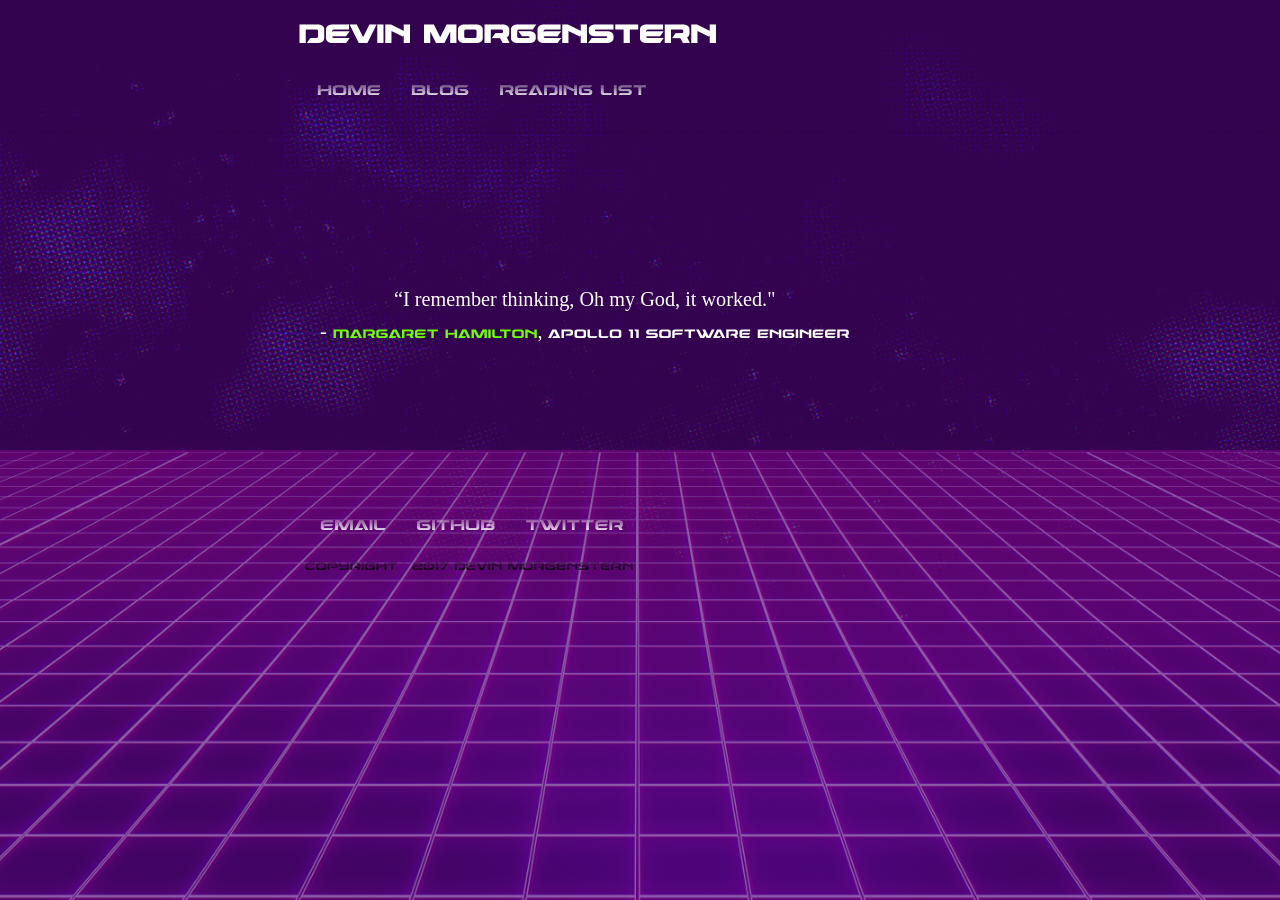
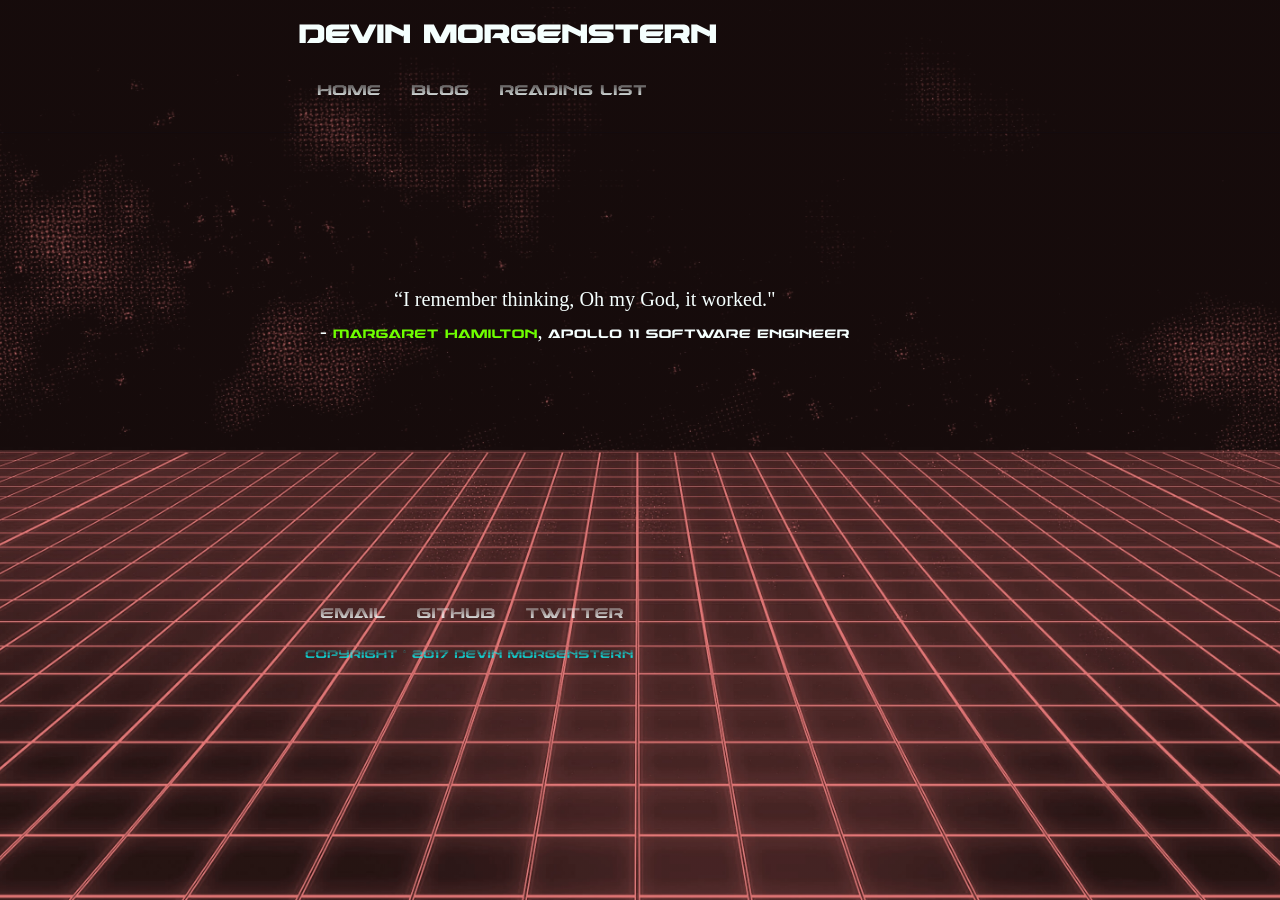
Before and after one commit to devinrm/devinrm.github.io, a Jekyll site: the page built from index.html, in a window 1280 px wide. Built offline with Jekyll 4.4.1, drawn with Linux system fonts in a browser that asks for light colours; some web fonts are replaced.

Commit message:
New favicon and a compressed image

```diff
--- a/css/main.css
+++ b/css/main.css
@@ -10,9 +10,9 @@
 
   html {
     background: linear-gradient(
-    rgba(79, 5, 122, 0.65),
-    rgba(79, 5, 122, 0.65)
-    ), url(/assets/grid.png) no-repeat center center fixed;
+    rgba(214, 110, 110, 0.1),
+    rgba(214, 110, 110, 0.1)
+    ), url(/assets/grid_n.jpg) no-repeat center center fixed;
     -webkit-background-size: cover;
     -moz-background-size: cover;
     -o-background-size: cover;
@@ -52,7 +52,7 @@
   }
 
   body {
-    color: #fff;
+    color: #f5fffe;
     font-family: 'Droid Sans Mono', monospace;
     font-size: 1.1em;
     -webkit-font-smoothing: antialiased;
@@ -63,7 +63,7 @@
   h1,
   h2,
   h3 {
-    color: #fff;
+    color: #f5fffe;
     font-weight: 600;
     line-height: 1.5;
   }
@@ -92,7 +92,7 @@
   }
 
   time {
-    color: #fff;
+    color: #f5fffe;
   }
 
   /* Classes */
@@ -115,7 +115,7 @@
   }
 
   .copyright {
-    color: #000;
+    color: #00ffff;
     font-family: 'damerongrad';
     font-size: .75em;
   }
@@ -133,6 +133,10 @@
     float: left;
     margin: 0 auto;
     max-width: 700px;
+  }
+
+  .nav-bottom {
+    margin-top: 5em;
   }
 
   .nav-top {
@@ -169,7 +173,7 @@
 
   .nav-top nav ul li a,
   .nav-bottom nav ul li a {
-    color: #fff;
+    color: #f5fffe;
     display: block;
     font-family: 'damerongrad';
     line-height: 20px;
@@ -205,7 +209,7 @@
   }
 
   .quote {
-    color: #fff;
+    color: #f5fffe;
     font-family: 'dameronital';
     font-size: 1.15em;
     margin-top: 5em;
@@ -229,7 +233,7 @@
   }
 
   .site-header a {
-    color: #fff;
+    color: #f5fffe;
   }
 
   .site-header a:hover {
```
Also changed, not shown: assets/favicon.ico, assets/grid.png (deleted), assets/grid_n.jpg (added).
